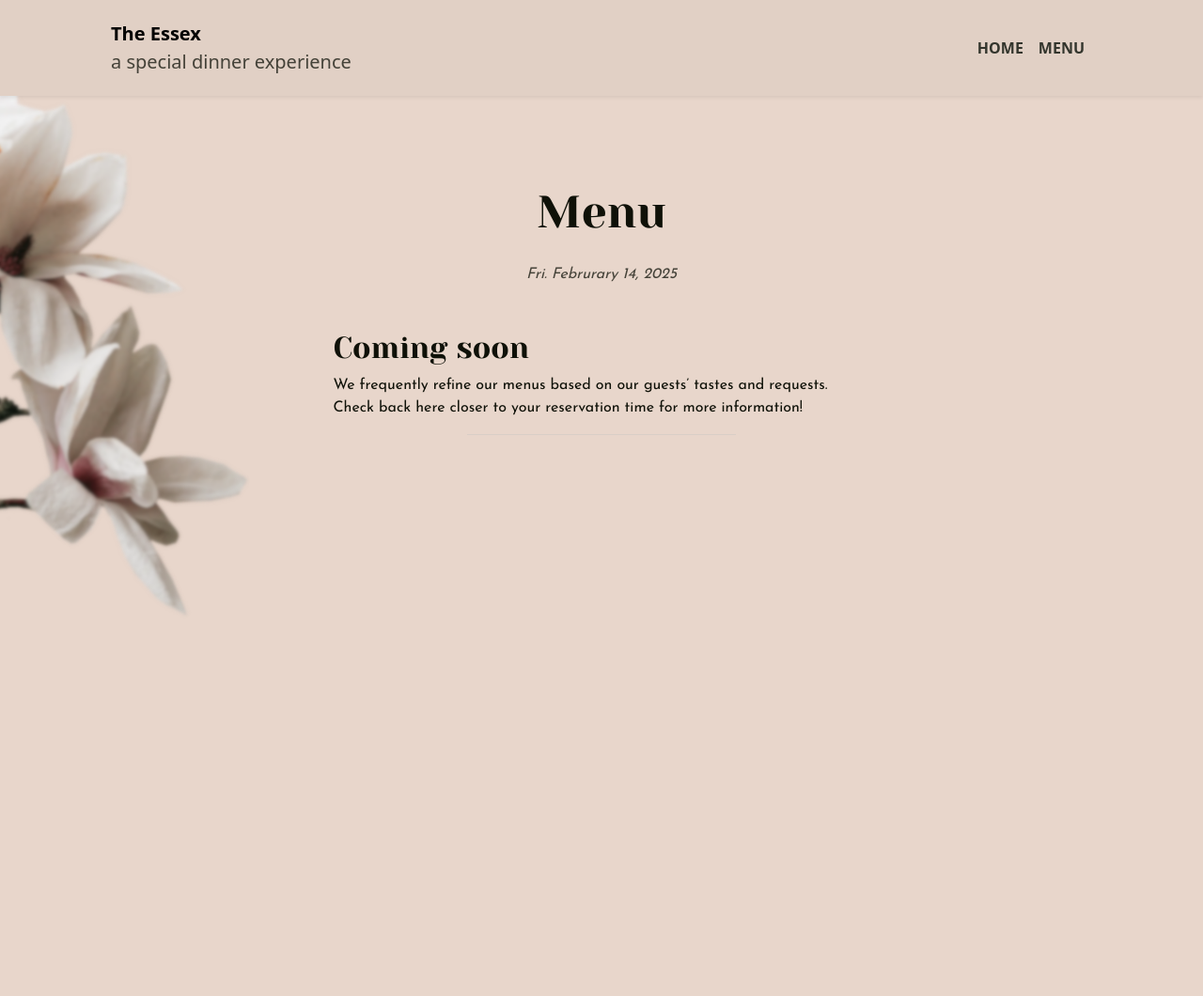
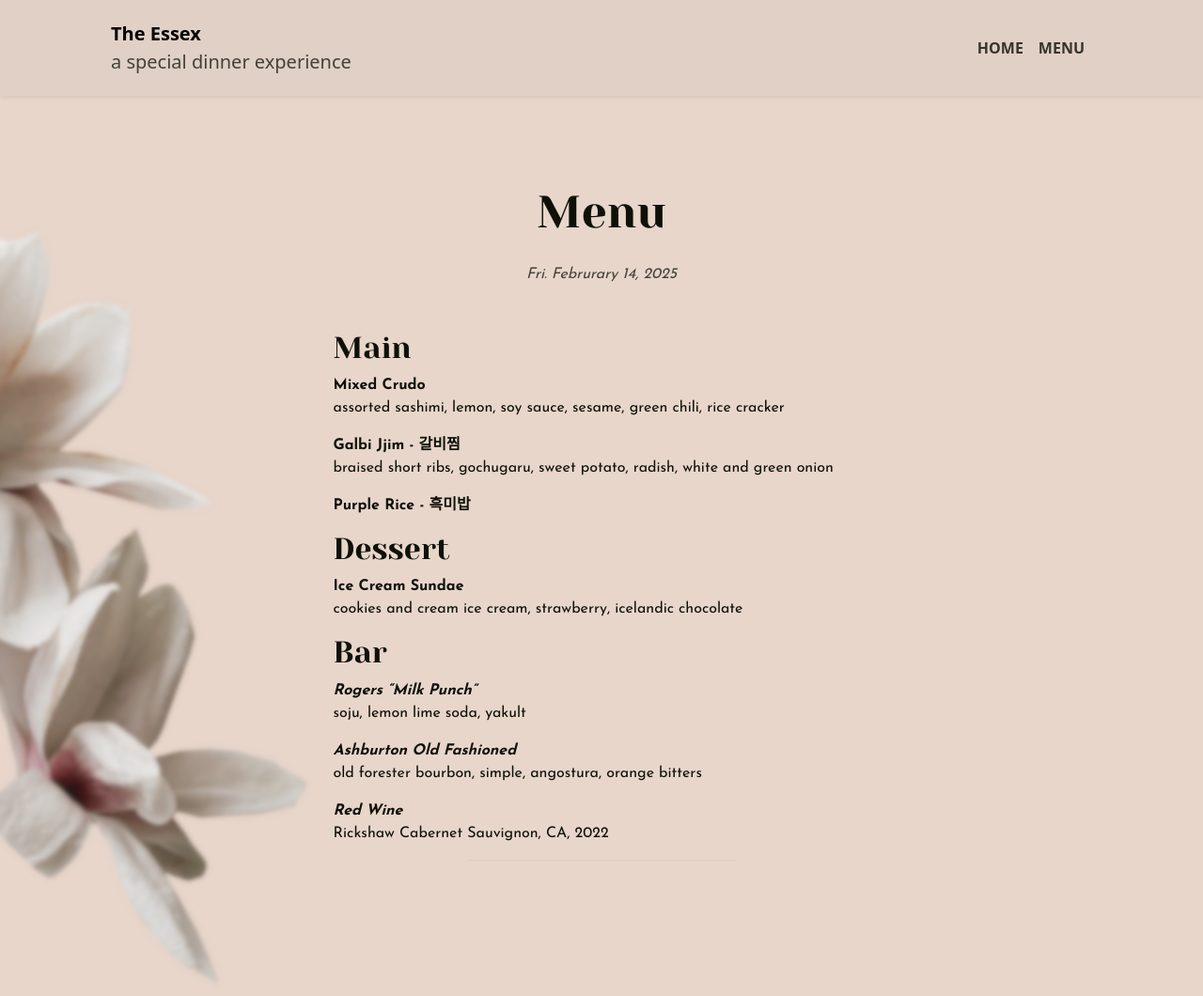
Before and after one commit to ashirsch/essex, a plain HTML site: page menu/index.html in a window 1280 px wide. Shown: the whole page at 94% size. Before the commit the page ends 800 px from the top, so only its background shows below. Drawn offline with Linux system fonts and the light colour scheme.

Commit message:
Menu go-live

```diff
--- a/menu/index.html
+++ b/menu/index.html
@@ -168,9 +168,24 @@
             <em>Fri. Februrary 14, 2025</em>
         </p>
 
-        <p class="text-muted mb-5 text-center">
-            <h2 id="coming-soon">Coming soon</h2>
-<p>We frequently refine our menus based on our guests&rsquo; tastes and requests. Check back here closer to your reservation time for more information!</p>
+        <p class="text-muted mb-5 text-justify">
+            <h2 id="main">Main</h2>
+<p><strong>Mixed Crudo</strong> <br>
+assorted sashimi, lemon, soy sauce, sesame, green chili, rice cracker</p>
+<p><strong>Galbi Jjim - 갈비찜</strong> <br>
+braised short ribs, gochugaru, sweet potato, radish, white and green onion</p>
+<p><strong>Purple Rice - 흑미밥</strong></p>
+<h2 id="dessert">Dessert</h2>
+<p><strong>Ice Cream Sundae</strong> <br>
+cookies and cream ice cream, strawberry, icelandic chocolate</p>
+<h2 id="bar">Bar</h2>
+<p><strong><em>Rogers &ldquo;Milk Punch&rdquo;</em></strong> <br>
+soju, lemon lime soda, yakult</p>
+<p><strong><em>Ashburton Old Fashioned</em></strong> <br>
+old forester bourbon, simple, angostura, orange bitters</p>
+<p><strong><em>Red Wine</em></strong> <br>
+Rickshaw Cabernet Sauvignon, CA, 2022</p>
+
         </p>
 
         <hr class="w-50 mx-auto mb-5 mb-xl-9 border-dark-subtle" />
```
